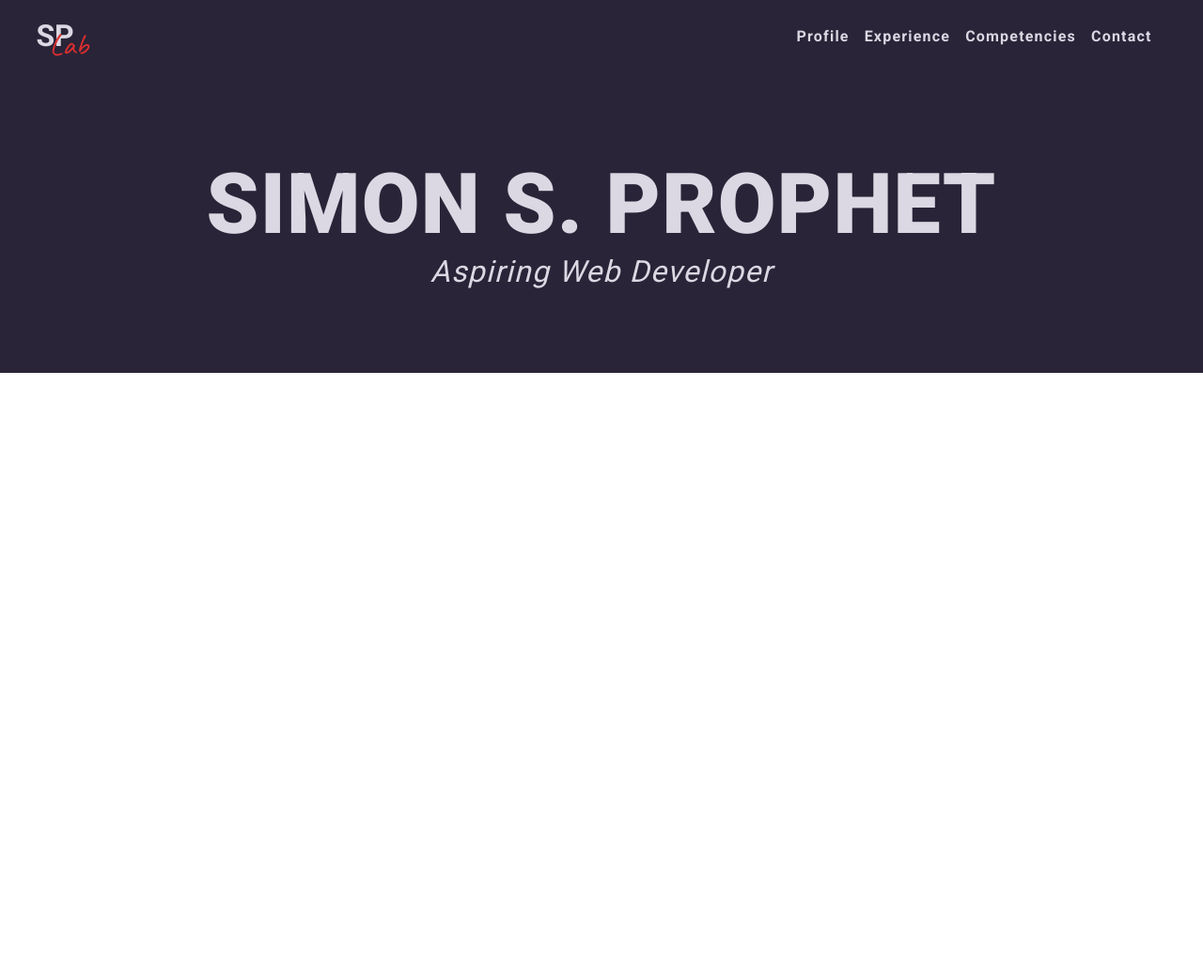
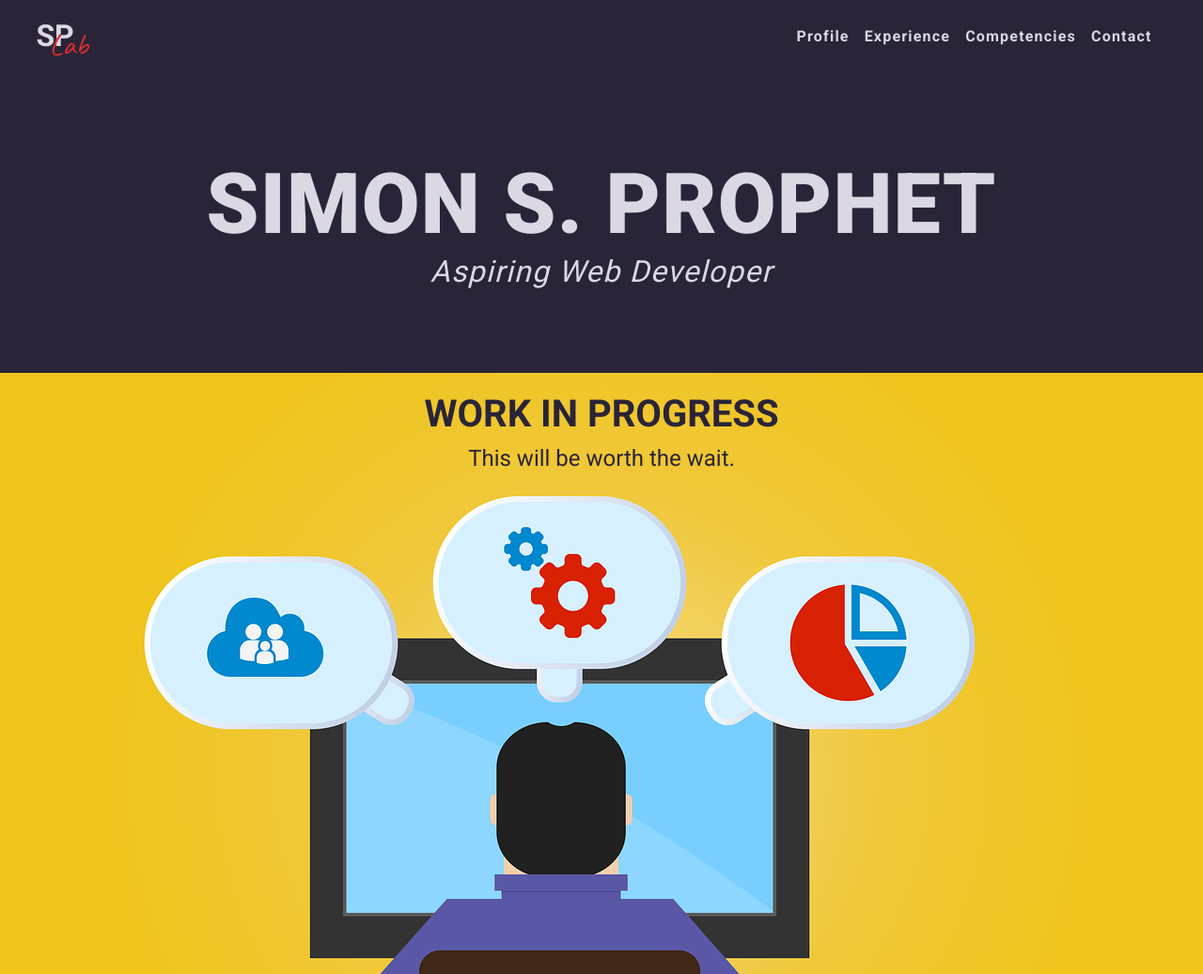
Before and after one commit to Prof758/simonprophetlab, a plain HTML site: page index.html in a window 1280 px wide. Shown: the whole page at 94% size. Before the commit the page ends 800 px from the top, so only its background shows below. Drawn offline with Linux system fonts and the light colour scheme.

Commit message:
add work in progress message to page

```diff
--- a/index.html
+++ b/index.html
@@ -39,7 +39,10 @@
           <h2 class="hero-subtitle">Aspiring Web Developer</h2>
         </div>
       </section>
-      <section class="about-container"></section>
+      <section class="about-container">
+        <h2 class="profile-title">WORK IN PROGRESS</h2>
+        <p>This will be worth the wait.</p>
+      </section>
       <section class="experience-container"></section>
       <section class="competencies-container"></section>
       <section class="contact-container"></section>
--- a/style.css
+++ b/style.css
@@ -78,3 +78,24 @@ body {
   font-style: italic;
   font-weight: 400;
 }
+
+.about-container {
+  height: 80vh;
+  color: #2a2438;
+  display: flex;
+  flex-direction: column;
+  align-items: center;
+  text-align: center;
+  background-image: url(Img/developer-3461405_1280.png);
+  background-size: cover;
+  backdrop-filter: blur(80px);
+}
+
+.about-container h2 {
+  margin-top: 20px;
+  font-size: 2.5rem;
+}
+.about-container p {
+  font-size: 1.5rem;
+  margin-top: 10px;
+}
```
Also changed, not shown: Img/developer-3461405_1280.png (added), 1 other file.
